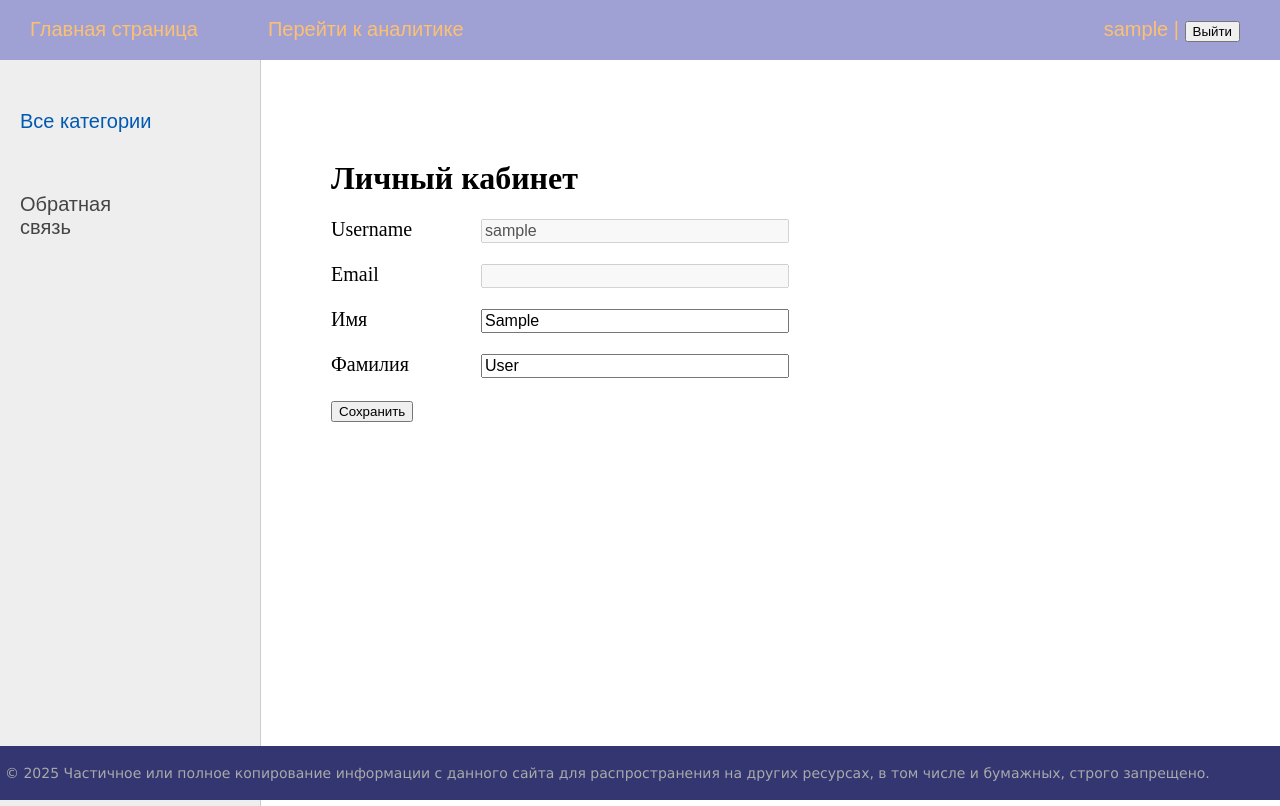
After one commit to Amslva/ulsu-project, a Django app: page /users/profile/ in a window 1280 px wide. The commit adds this page. Run offline with Django 5.2, Linux system fonts and the light colour scheme; the visitor is signed in with stand-in values (Sample User, id 1); data that the repository does not hold is empty.

Commit message:
refactor : add a user profile

```diff
--- a/junitcompass/templates/base.html
+++ b/junitcompass/templates/base.html
@@ -22,7 +22,8 @@
                             <li class="last">
                                 <form action="{% url 'users:logout' %}" method="post">
                                     {% csrf_token %}
-                                    <button type="submit">Log out</button>
+                                     <a href="{% url 'users:profile' %}">{{user.username}}</a> |
+                                     <button type="submit">Выйти</button>
                                 </form>
                             </li>
                             {% else %}
--- a/junitcompass/users/forms.py
+++ b/junitcompass/users/forms.py
@@ -35,3 +35,19 @@ class RegisterUserForm(UserCreationForm):
         if get_user_model().objects.filter(email=email).exists():
             raise forms.ValidationError("Такой E-mail уже существует!")
         return email
+
+class ProfileForm(forms.ModelForm):
+    username = forms.CharField(disabled=True, widget=forms.TextInput(attrs={'class': 'form-input'}))
+    email = forms.CharField(disabled=True, widget=forms.PasswordInput(attrs={'class': 'form-input'}))
+
+    class Meta:
+        model = get_user_model()
+        fields = ['username', 'email', 'first_name', 'last_name']
+        labels = {
+            'first_name': "Имя",
+            'last_name': "Фамилия",
+        }
+        widgets = {
+            'first_name': forms.TextInput(attrs={'class': 'form-input'}),
+            'last_name': forms.TextInput(attrs={'class': 'form-input'}),
+        }
--- /dev/null
+++ b/junitcompass/users/templates/users/profile.html
@@ -0,0 +1,16 @@
+{% extends 'base.html' %}
+{% block content %}
+<h1>Личный кабинет</h1>
+
+<form method="post">
+    {% csrf_token %}
+    <input type="hidden" name="text" value="{{ next }}"/>
+    <div class="form-error"> {{ form.non_field_errors }}</div>
+    {% for f in form %}
+    <p><label class="form-label" for="{{  f.id_for_label }}">{{f.label}}</label>{{ f }}</p>
+    <div class="form-error">{{f.errors}}</div>
+    {% endfor %}
+
+    <p><button type="submit">Сохранить</button></p>
+</form>
+{% endblock %}
--- a/junitcompass/users/urls.py
+++ b/junitcompass/users/urls.py
@@ -8,4 +8,5 @@ urlpatterns = [
     path('login/', views.LoginUser.as_view(), name='login'),  #users:login
     path('logout/', LogoutView.as_view(), name='logout'),   #users:logout
     path('register/', views.RegisterUser.as_view(), name='register'),
+    path('profile/', views.Profile.as_view(), name='profile'),
 ]
--- a/junitcompass/users/views.py
+++ b/junitcompass/users/views.py
@@ -1,8 +1,9 @@
+from django.contrib.auth import get_user_model
+from django.contrib.auth.mixins import LoginRequiredMixin
 from django.contrib.auth.views import LoginView
 from django.urls import reverse_lazy
-from django.views.generic import CreateView
-
-from users.forms import LoginUserForm, RegisterUserForm
+from django.views.generic import CreateView, UpdateView
+from users.forms import LoginUserForm, RegisterUserForm, ProfileForm
 
 
 class LoginUser(LoginView):
@@ -15,3 +16,17 @@ class RegisterUser(CreateView):
     template_name = 'users/register.html'
     extra_context = {'title': 'Регистрация'}
     success_url = reverse_lazy('users:login')
+
+
+
+class Profile(LoginRequiredMixin, UpdateView):
+    model = get_user_model()
+    template_name = 'users/profile.html'
+    form_class = ProfileForm
+    extra_context = {'title': 'Профиль пользователя'}
+
+    def get_success_url(self):
+        return reverse_lazy('users:profile')
+
+    def get_object(self, queryset=None):
+        return self.request.user
```
